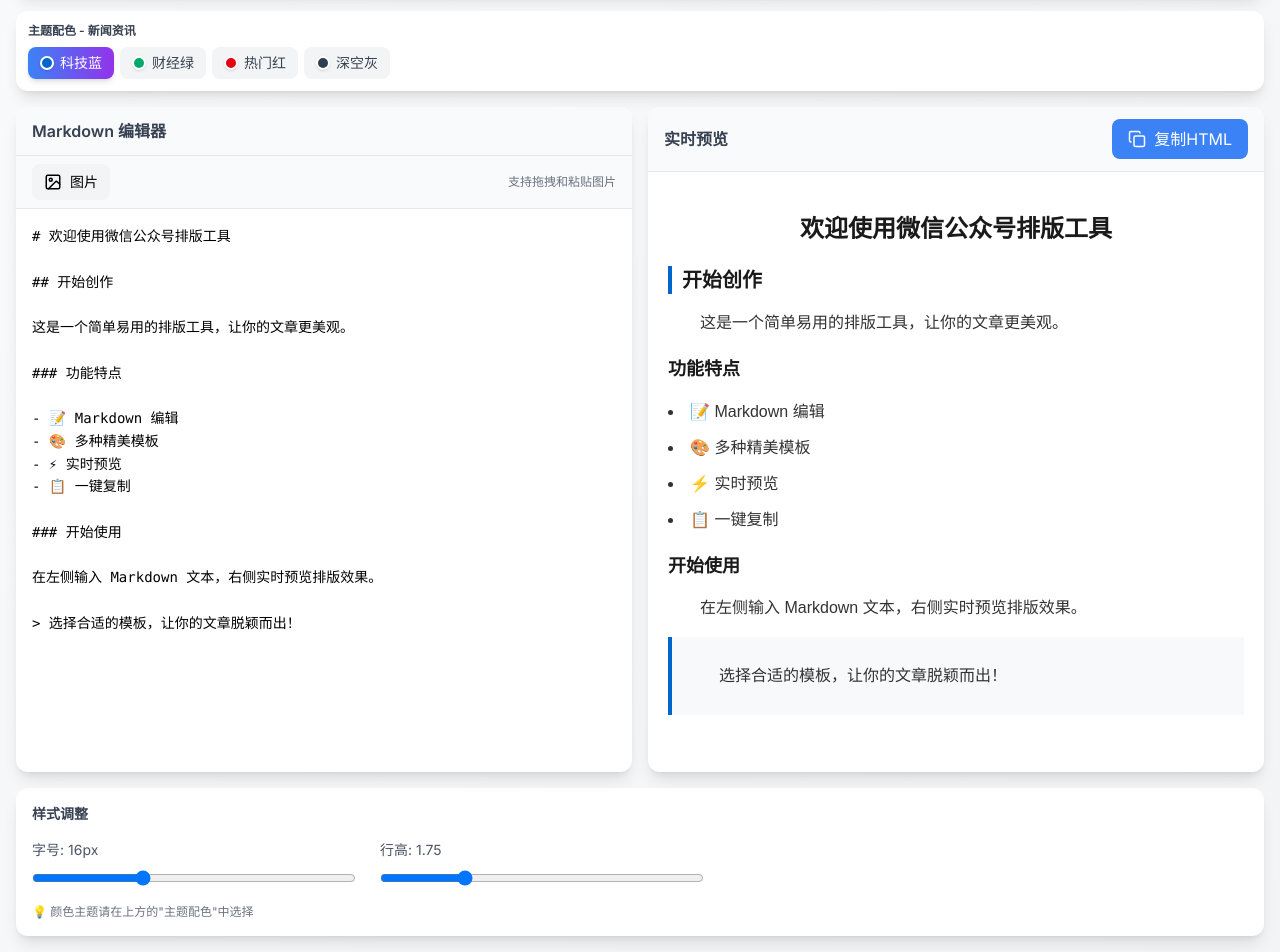
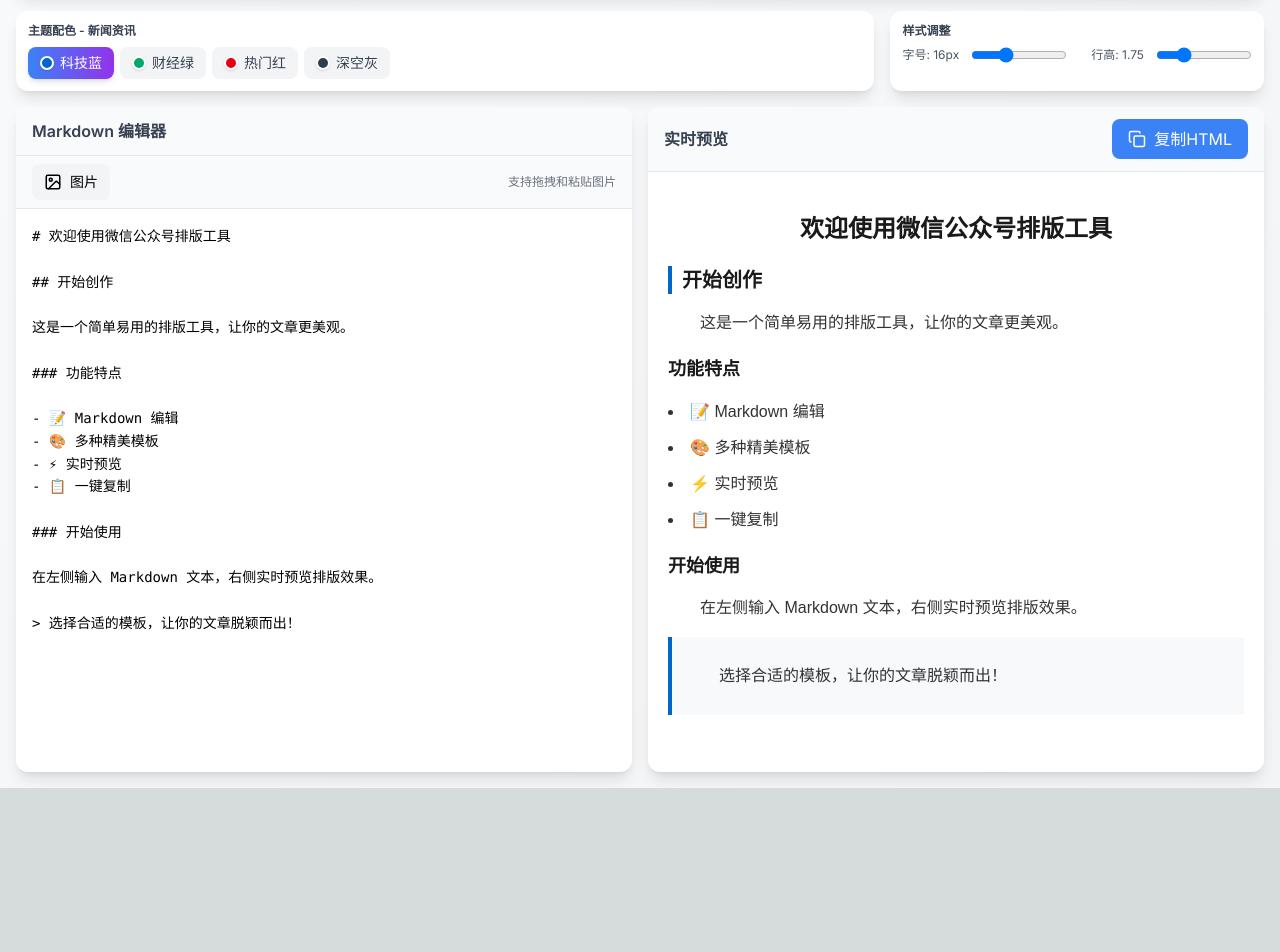
Before and after one commit to lutuai/wechat-style, a Next.js app: page / in a window 1280 px wide. Shown: the part 190-1142 px from the top of the page. After the commit the page ends 978 px from the top, so only its background shows below. Built offline with nearby package versions, Linux system fonts and the light colour scheme.

Commit message:
将样式调整移到主题配色右侧，移除底部独立面板

```diff
--- a/app/page.tsx
+++ b/app/page.tsx
@@ -244,9 +244,10 @@
           />
         </div>
 
-        {/* Theme Selector */}
+        {/* Theme Selector and Style Panel */}
+        <div className="mb-4 flex flex-wrap gap-4">
           {templateThemes[selectedTemplate as keyof typeof templateThemes] && (
-          <div className="mb-4 bg-white dark:bg-gray-800 rounded-xl shadow-lg p-3">
+            <div className="flex-1 bg-white dark:bg-gray-800 rounded-xl shadow-lg p-3">
               <h3 className="text-xs font-semibold text-gray-700 dark:text-gray-300 mb-2">
                 主题配色 - {templates.find(t => t.id === selectedTemplate)?.name}
               </h3>
@@ -274,6 +275,17 @@
               </div>
             </div>
           )}
+
+          <div className="bg-white dark:bg-gray-800 rounded-xl shadow-lg p-3">
+            <h3 className="text-xs font-semibold text-gray-700 dark:text-gray-300 mb-2">
+              样式调整
+            </h3>
+            <StylePanel
+              styleConfig={styleConfig}
+              onStyleChange={setStyleConfig}
+            />
+          </div>
+        </div>
 
         {/* Editor and Preview */}
         <div className="grid grid-cols-1 lg:grid-cols-2 gap-4">
@@ -307,14 +319,6 @@
             />
           </div>
         </div>
-
-        {/* Style Panel */}
-        <div className="mt-4">
-          <StylePanel
-            styleConfig={styleConfig}
-            onStyleChange={setStyleConfig}
-          />
-        </div>
       </div>
 
       {showToast && (
--- a/components/StylePanel.tsx
+++ b/components/StylePanel.tsx
@@ -19,15 +19,9 @@
   }
 
   return (
-    <div className="bg-white dark:bg-gray-800 rounded-xl shadow-lg p-4">
-      <h3 className="text-sm font-semibold text-gray-700 dark:text-gray-300 mb-4">
-        样式调整
-      </h3>
-
-      <div className="grid grid-cols-1 md:grid-cols-2 gap-6 max-w-2xl">
-        {/* 字号 */}
-        <div>
-          <label className="block text-sm text-gray-600 dark:text-gray-400 mb-2">
+    <div className="flex items-center gap-6">
+      <div className="flex items-center gap-3">
+        <label className="text-xs text-gray-600 dark:text-gray-400 whitespace-nowrap">
           字号: {styleConfig.fontSize}px
         </label>
         <input
@@ -37,13 +31,12 @@
           step="1"
           value={styleConfig.fontSize}
           onChange={(e) => handleStyleChange('fontSize', parseInt(e.target.value))}
-            className="w-full"
+          className="w-24"
         />
       </div>
 
-        {/* 行高 */}
-        <div>
-          <label className="block text-sm text-gray-600 dark:text-gray-400 mb-2">
+      <div className="flex items-center gap-3">
+        <label className="text-xs text-gray-600 dark:text-gray-400 whitespace-nowrap">
           行高: {styleConfig.lineHeight}
         </label>
         <input
@@ -53,13 +46,9 @@
           step="0.05"
           value={styleConfig.lineHeight}
           onChange={(e) => handleStyleChange('lineHeight', parseFloat(e.target.value))}
-            className="w-full"
+          className="w-24"
         />
       </div>
     </div>
-      <p className="text-xs text-gray-500 dark:text-gray-400 mt-3">
-        💡 颜色主题请在上方的"主题配色"中选择
-      </p>
-    </div>
   )
 }
```
Lines whose indentation alone changed are shown as unchanged.
